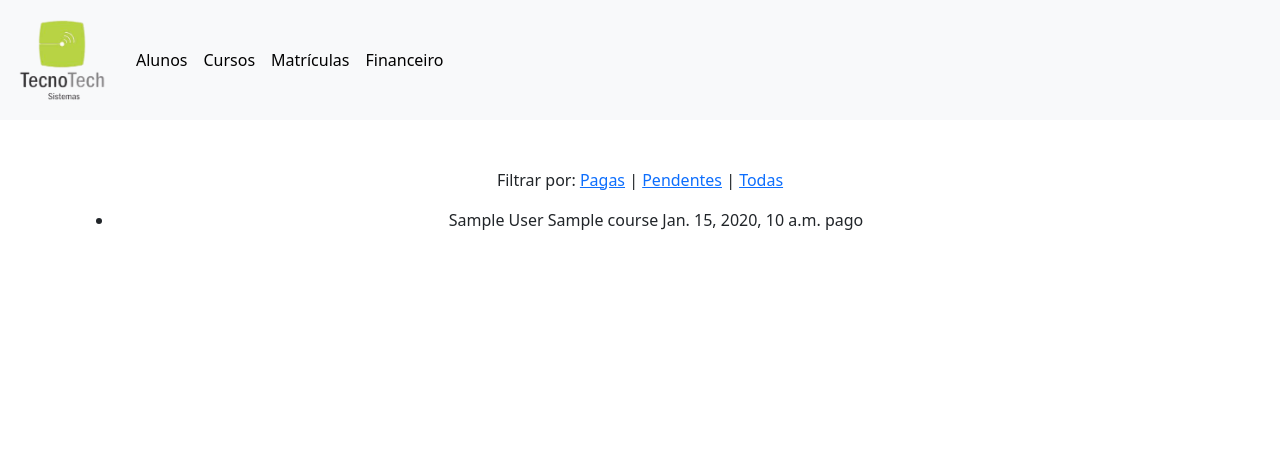
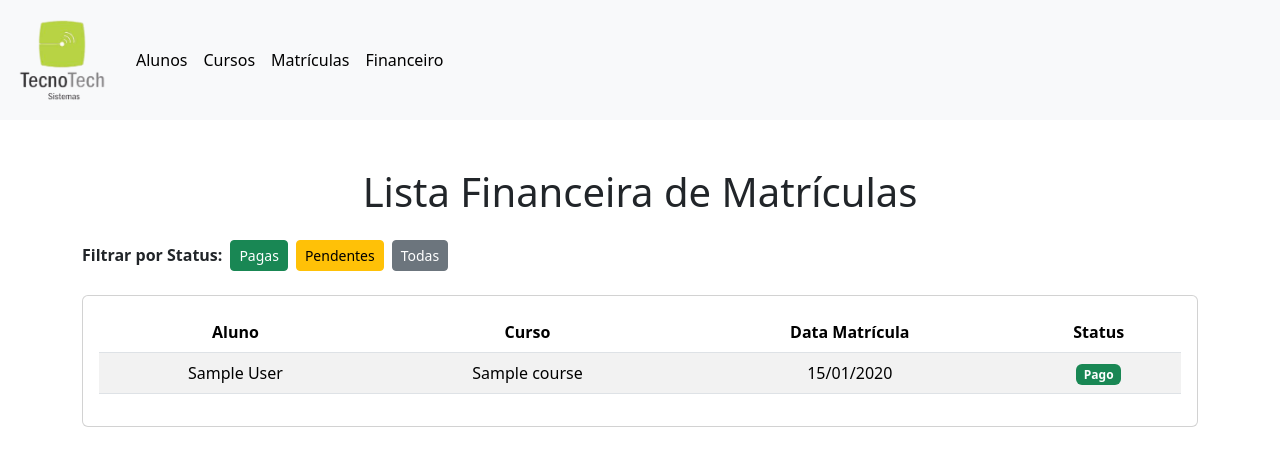
Before and after one commit to manoelcn/academia-dev-python, a Django app: page /finance/enrollments/ in a window 1280 px wide. Shown: the top 466 px of the page. Run offline with Django 5.2, Linux system fonts and the light colour scheme; tables that the repository leaves empty hold one stand-in row (values such as "Sample post").

Commit message:
style: altera template da página

```diff
--- a/finance/templates/enrollments_by_status.html
+++ b/finance/templates/enrollments_by_status.html
@@ -4,28 +4,66 @@
     Lista Financeira de Matrículas
 {% endblock %}
 
+{% block content %}
+<h1 class="mt-4 mb-4">Lista Financeira de Matrículas</h1>
 
-{% block content %}
-<p>
-    Filtrar por:
-    <a href="?status=pago">Pagas</a> |
-    <a href="?status=pendente">Pendentes</a> |
-    <a href="{% url 'finance-enrollments' %}">Todas</a>
-</p>
+<div class="mb-4 d-flex align-items-center">
+    <strong class="me-2">Filtrar por Status:</strong>
+    <a href="?status=pago" class="btn btn-sm btn-success me-2">
+        Pagas
+    </a>
+    <a href="?status=pendente" class="btn btn-sm btn-warning me-2">
+        Pendentes
+    </a>
+    <a href="{% url 'finance-enrollments' %}" class="btn btn-sm btn-secondary">
+        Todas
+    </a>
+</div>
+
 {% if enrollments %}
-<ul>
+<div class="card mb-4">
+    <div class="card-body">
+        <div class="table-responsive">
+            <table class="table table-striped table-hover" id="financialEnrollmentsTable">
+                <thead>
+                    <tr>
+                        <th>Aluno</th>
+                        <th>Curso</th>
+                        <th>Data Matrícula</th>
+                        <th>Status</th>
+                        </tr>
+                </thead>
+                <tbody>
                     {% for enrollment in enrollments %}
-    <li>
-        {{ enrollment.student.name }}
-        {{ enrollment.course.name }}
-        {{ enrollment.enrollment_date }}
-        {{ enrollment.status }}
-    </li>
+                    <tr>
+                        <td>{{ enrollment.student.name }}</td>
+                        <td>{{ enrollment.course.name }}</td>
+                        <td>{{ enrollment.enrollment_date|date:"d/m/Y" }}</td>
+                        <td>
+                            {% if enrollment.status == 'pago' %}
+                                <span class="badge bg-success">Pago</span>
+                            {% elif enrollment.status == 'pendente' %}
+                                <span class="badge bg-warning">Pendente</span>
+                            {% else %}
+                                <span class="badge bg-secondary">{{ enrollment.status|capfirst }}</span>
+                            {% endif %}
+                        </td>
+                    </tr>
                     {% empty %}
-    <li>Nenhuma matrícula encontrada com este status.</li>
+                    <tr>
+                        <td colspan="4" class="text-center text-muted">Nenhuma matrícula encontrada com este status.</td>
+                    </tr>
                     {% endfor %}
+                </tbody>
+            </table>
+        </div>
+    </div>
+</div>
+
 {% else %}
-    <p>Nenhuma matrícula encontrado.</p>
+<div class="alert alert-warning text-center" role="alert">
+    <i class="fas fa-exclamation-triangle me-2"></i>
+    <strong>Aviso!</strong> Nenhuma matrícula encontrada no sistema.
+</div>
 {% endif %}
-</ul>
 {% endblock %}
```
Lines whose indentation alone changed are shown as unchanged.
